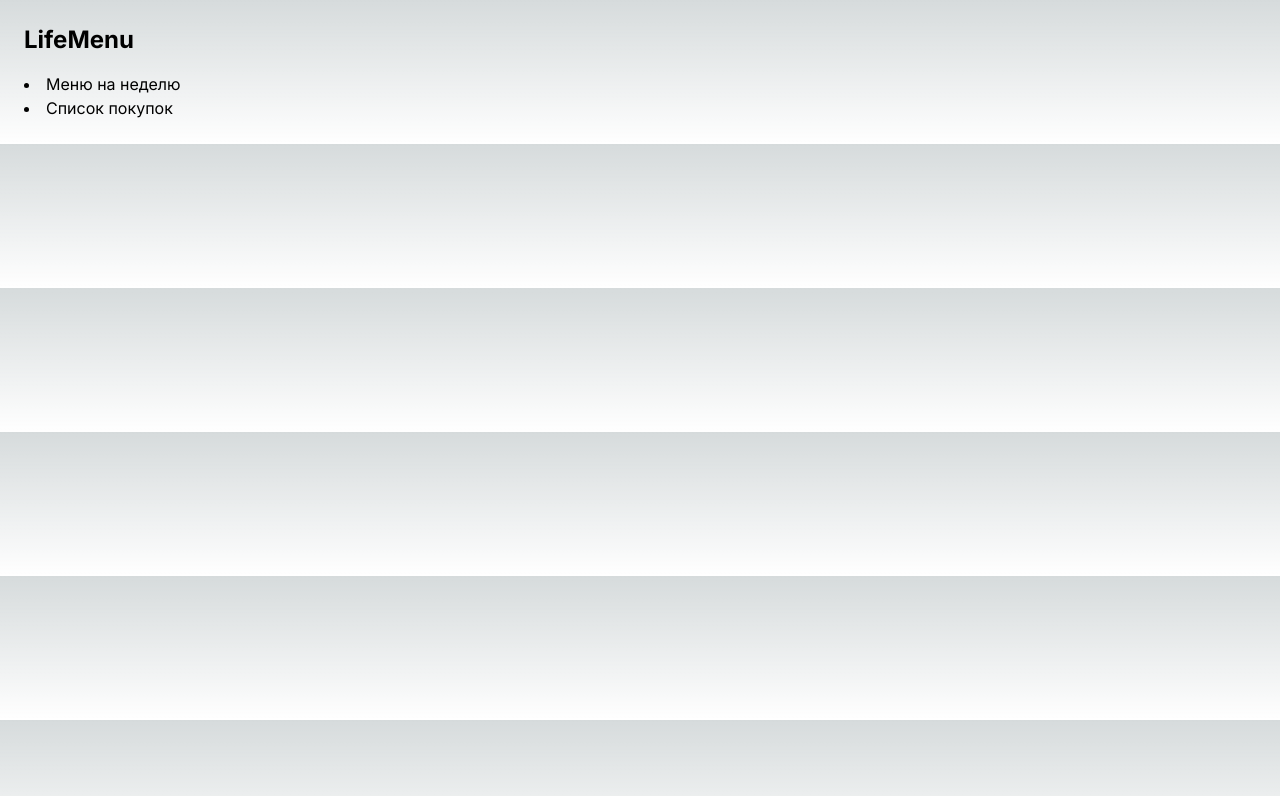
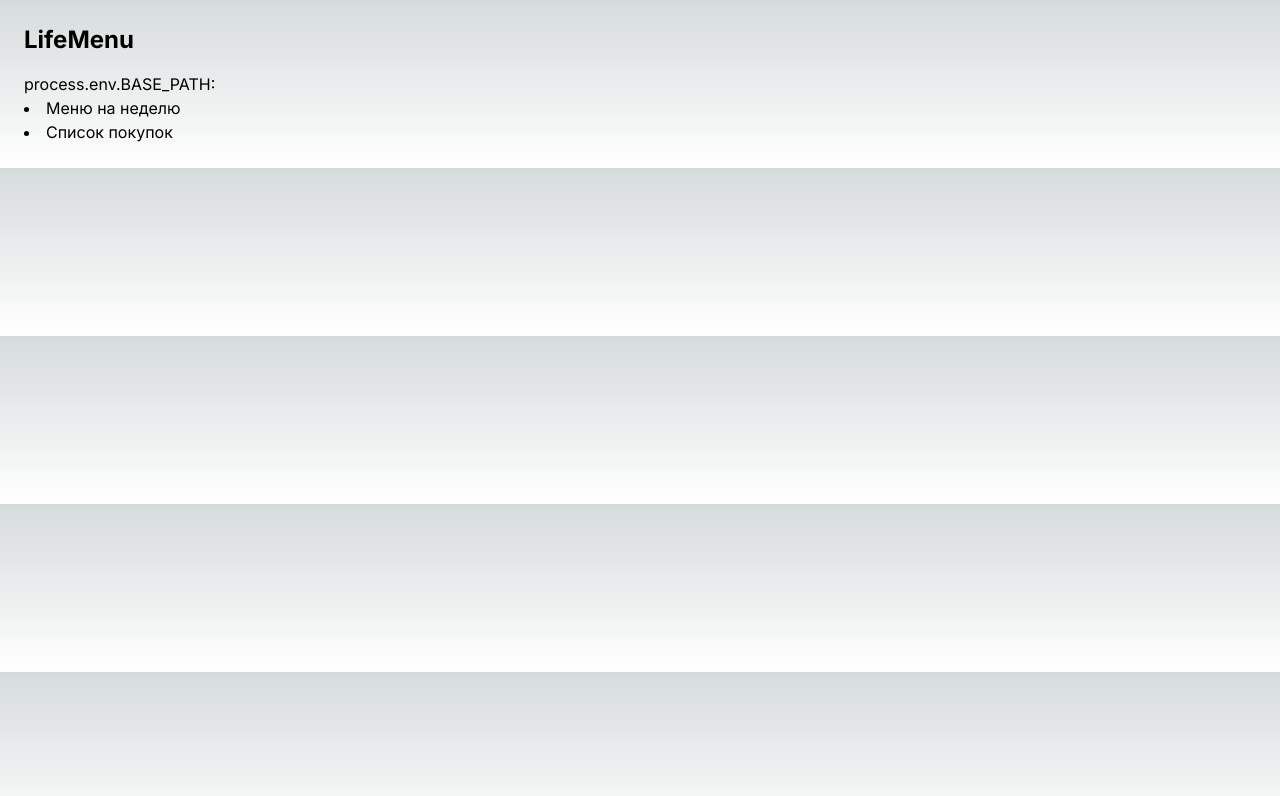
Before and after one commit to foxfou/smart-eat, a Next.js app: page / in a window 1280 px wide. Shown: the top 796 px of the page. Built offline with nearby package versions, Linux system fonts and the light colour scheme.

Commit message:
fix: base path

```diff
--- a/src/app/page.tsx
+++ b/src/app/page.tsx
@@ -1,11 +1,12 @@
 
 // pages/index.tsx
 export default function Home() {
-    console.log('123 ',process.env.BASE_PATH)
+
     return (
         <main className="p-6">
             <h1 className="text-2xl font-bold mb-4">LifeMenu</h1>
             <ul className="list-disc list-inside">
+                process.env.BASE_PATH: {process.env.BASE_PATH}
                 <li><a href={`${process.env.BASE_PATH}/menu`}>Меню на неделю</a></li>
                 <li><a href={`${process.env.BASE_PATH}/shopping-list`}>Список покупок</a></li>
             </ul>
```
